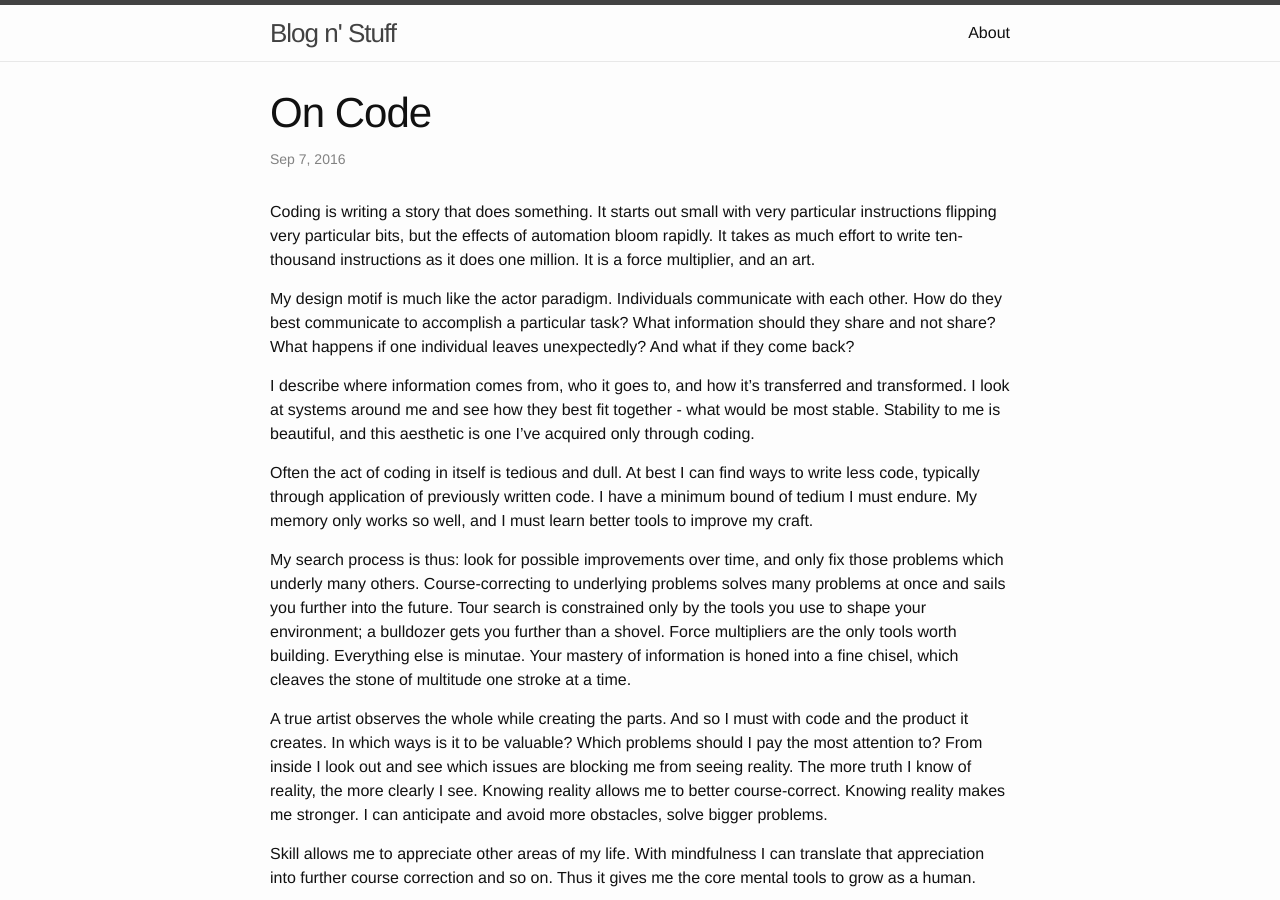
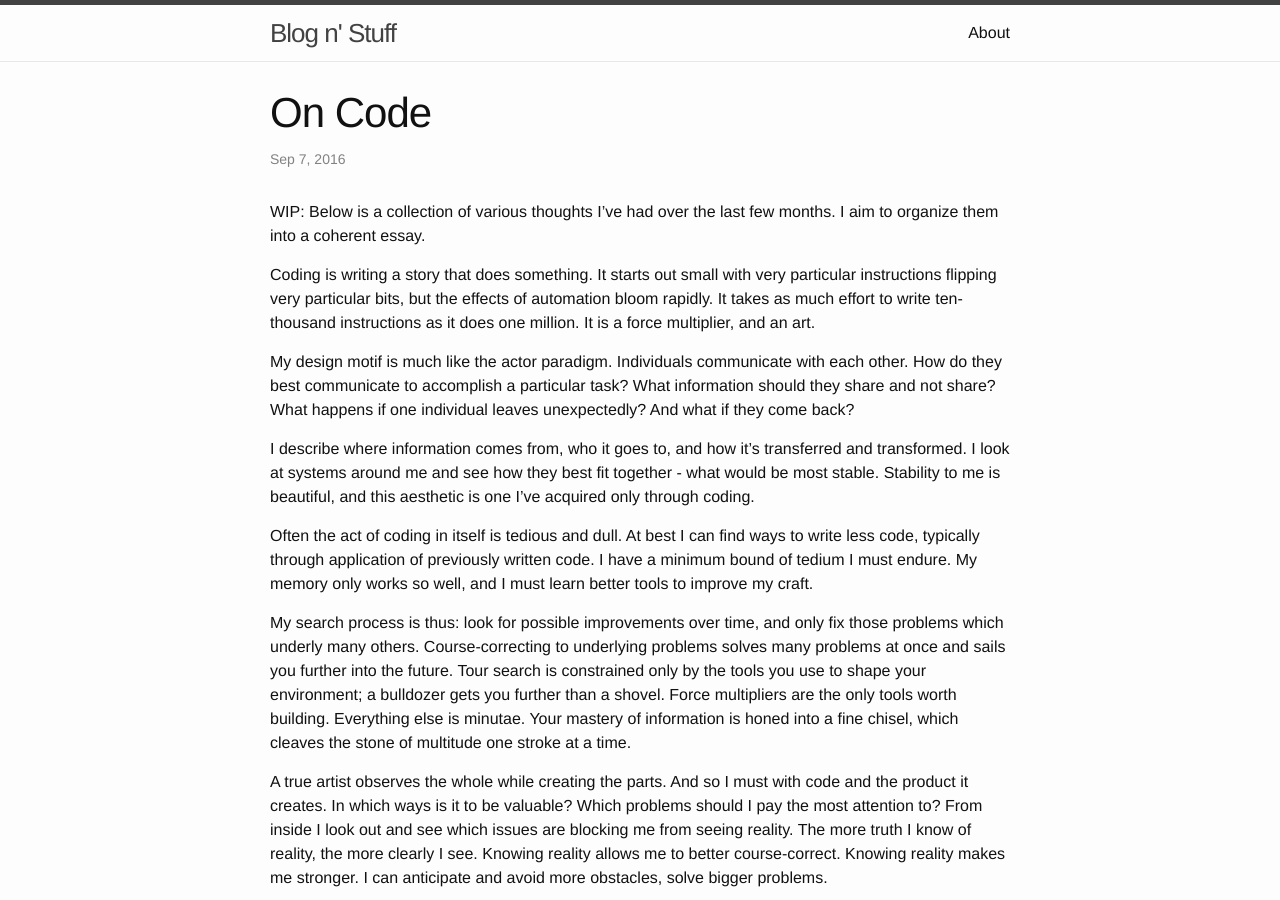
Before and after one commit to jbwinters/jbwinters.github.io, a Jekyll site: the page built from _posts/2016-09-07-on-code.md, in a window 1280 px wide and 900 px high. Built offline with Jekyll 4.4.1, drawn with Linux system fonts in a browser that asks for light colours.

Commit message:
Update 2016-09-07-on-code.md
Disclaimer

```diff
--- a/_posts/2016-09-07-on-code.md
+++ b/_posts/2016-09-07-on-code.md
@@ -3,6 +3,8 @@ layout: post
 title:  "On Code"
 date:   2016-09-07 11:00:00
 ---
+
+WIP: Below is a collection of various thoughts I've had over the last few months. I aim to organize them into a coherent essay.
 
 Coding is writing a story that does something. It starts out small with very particular instructions flipping very particular bits, but the effects of automation bloom rapidly. It takes as much effort to write ten-thousand instructions as it does one million. It is a force multiplier, and an art.
 
```
